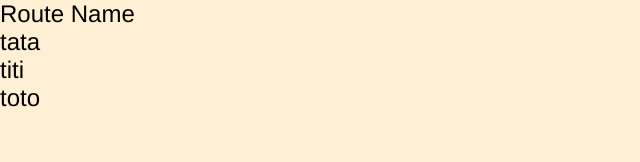
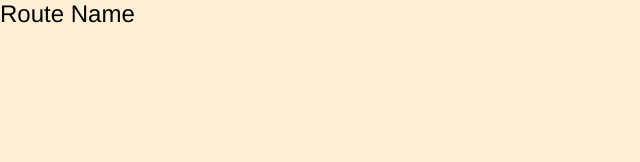
Before and after one commit to Draeken/recipe-manager, a Next.js app: page /create in a window 1280 px wide. Shown: the top 162 px of the page, without its empty margins (0-640 px from the left). Built offline with nearby package versions, Linux system fonts and the light colour scheme.

Commit message:
feat: add base layout

```diff
--- /dev/null
+++ b/src/components/AppLayout.tsx
@@ -0,0 +1,13 @@
+import { css } from '@emotion/react';
+
+const layout = css`
+  display: flex;
+  flex-direction: column;
+  height: 100%;
+`;
+
+const AppLayout = ({ children }) => {
+  return <div css={layout}>{children}</div>;
+};
+
+export default AppLayout;
--- a/src/components/LayoutHorHMH.tsx
+++ b/src/components/LayoutHorHMH.tsx
@@ -2,6 +2,9 @@ import { css } from '@emotion/react';
 
 const layout = css`
   display: grid;
+  flex: 1;
+  grid-template-columns: 1fr 3fr 1fr;
+  grid-template-rows: 100%;
 `;
 
 const LayoutHorHMH = ({ children }) => {
--- a/src/pages/_app.tsx
+++ b/src/pages/_app.tsx
@@ -1,10 +1,23 @@
-import { globalStyles } from '../shared/styles'
+import { useEffect } from 'react';
+import { globalStyles } from '../shared/styles';
 
-const App = ({ Component, pageProps }) => (
-  <>
-    {globalStyles}
-    <Component {...pageProps} />
-  </>
-)
+const useSameClientHeight = () => {
+  useEffect(() => {
+    if (typeof document !== 'undefined') {
+      const height = `${document.documentElement.clientHeight}px`;
+      document.body.style.height = height;
+    }
+  }, []);
+};
+
+const App = ({ Component, pageProps }) => {
+  useSameClientHeight();
+  return (
+    <>
+      {globalStyles}
+      <Component {...pageProps} />
+    </>
+  );
+};
 
 export default App;
--- a/src/pages/create.tsx
+++ b/src/pages/create.tsx
@@ -1,16 +1,14 @@
 import AppBar from '../components/AppBar';
+import AppLayout from '../components/AppLayout';
 import LayoutHorHMH from '../components/LayoutHorHMH';
 
 const Create = () => {
   return (
-    <>
+    <AppLayout>
       <AppBar />
       <LayoutHorHMH>
-        <div>tata</div>
-        <div>titi</div>
-        <div>toto</div>
       </LayoutHorHMH>
-    </>
+    </AppLayout>
   );
 };
 
--- a/src/shared/styles.tsx
+++ b/src/shared/styles.tsx
@@ -1,4 +1,4 @@
-import { css, Global } from '@emotion/react'
+import { css, Global } from '@emotion/react';
 
 export const globalStyles = (
   <Global
@@ -7,11 +7,16 @@ export const globalStyles = (
       body {
         padding: 0;
         margin: 0;
+        box-sizing: border-box;
         background: papayawhip;
         min-height: 100%;
         font-family: Helvetica, Arial, sans-serif;
         font-size: 24px;
       }
+      body > div:first-child,
+      div#__next {
+        height: 100%;
+      }
     `}
   />
-)
+);
```
